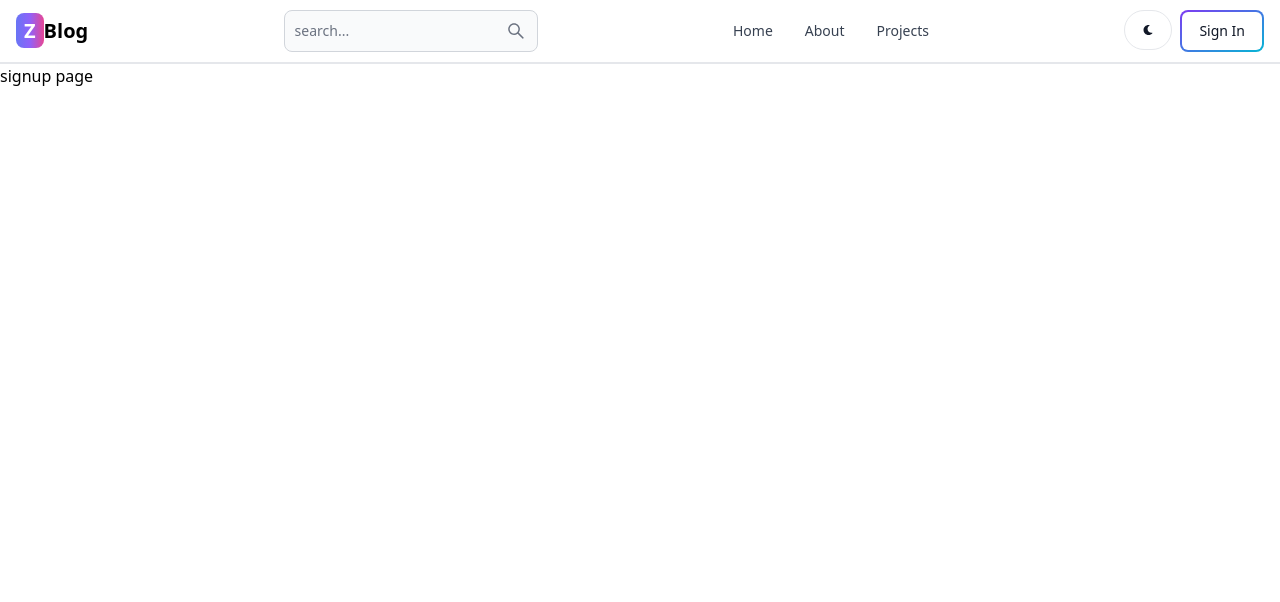
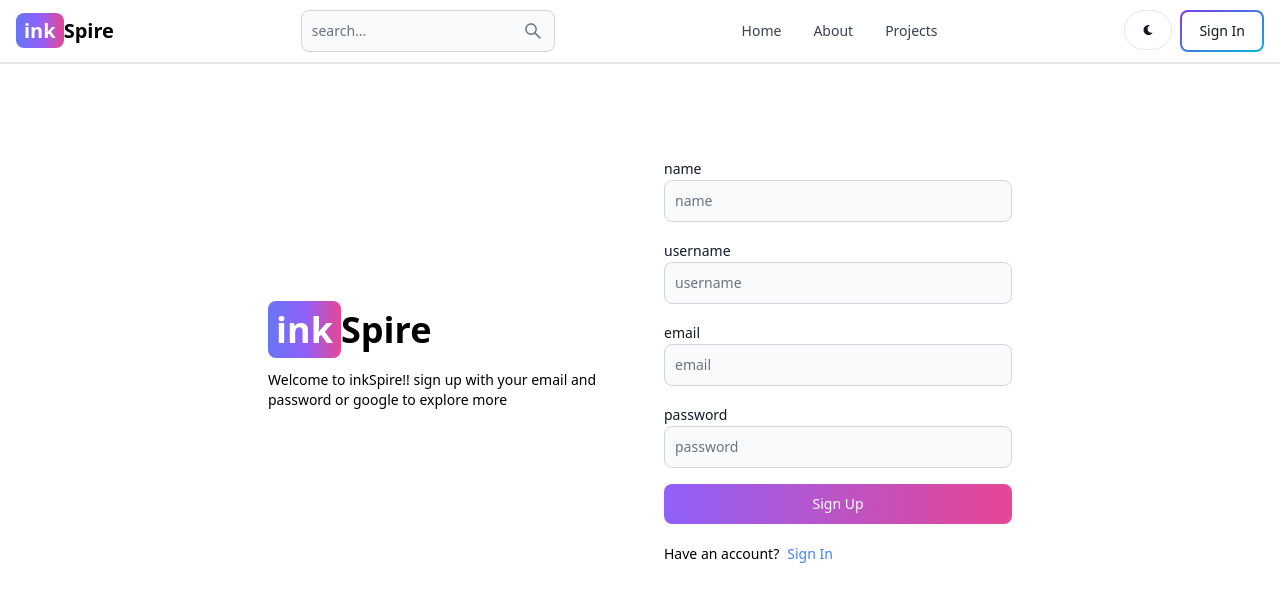
Before and after one commit to manishyadav077/InkSpire, a React (Vite) app in the folder frontend/: page /sign-up in a window 1280 px wide. Shown: the top 602 px of the page. Built offline with nearby package versions, Linux system fonts and the light colour scheme.

Commit message:
complete sign up page ui

```diff
--- a/frontend/src/components/Header.jsx
+++ b/frontend/src/components/Header.jsx
@@ -13,9 +13,9 @@ const Header = () => {
         className="self-center whitespace-nowrap text-sm sm:text-xl font-semibold dark:text-white"
       >
         <span className="px-2 py-1 bg-gradient-to-r from-indigo-500 via-purple-500 to-pink-500 rounded-lg text-white">
-          Z
+          ink
         </span>
-        Blog
+        Spire
       </Link>
 
       <form>
--- a/frontend/src/pages/SignUp.jsx
+++ b/frontend/src/pages/SignUp.jsx
@@ -1,11 +1,57 @@
-import React from 'react'
+import { Link } from "react-router-dom";
+import { Button, Label, TextInput } from "flowbite-react";
 
 const SignUp = () => {
   return (
-    <div>
-      signup page
+    <div className="min-h-screen mt-20">
+      <div className="flex p-3 max-w-3xl mx-auto flex-col md:flex-row md:items-center gap-12">
+        <div className="flex-1">
+          <Link to="/" className="font-bold dark:text-white text-4xl">
+            <span className="px-2 py-1 bg-gradient-to-r from-indigo-500 via-purple-500 to-pink-500 rounded-lg text-white">
+              ink
+            </span>
+            Spire
+          </Link>
+          <p className="text-sm mt-5">
+            Welcome to inkSpire!! sign up with your email and password or google
+            to explore more
+          </p>
+        </div>
+
+        <div className="flex-1">
+          <form className="flex flex-col gap-4">
+            <div>
+              <Label value="name" />
+              <TextInput type="text" placeholder="name" id="name" />
+            </div>
+            <div>
+              <Label value="username" />
+              <TextInput type="text" placeholder="username" id="username" />
+            </div>
+            <div>
+              <Label value="email" />
+              <TextInput type="text" placeholder="email" id="email" />
+            </div>
+            <div>
+              <Label value="password" />
+              <TextInput type="text" placeholder="password" id="password" />
+            </div>
+
+            <Button gradientDuoTone="purpleToPink" type="submit">
+              Sign Up
+            </Button>
+          </form>
+
+          <div className="flex gap-2 text-sm mt-5">
+            <span>Have an account?</span>
+            <Link to="/sign-in" className="text-blue-500">
+              Sign In
+            </Link>
+          </div>
+        </div>
+      </div>
     </div>
-  )
-}
+  );
+};
 
-export default SignUp
+export default SignUp;
```
